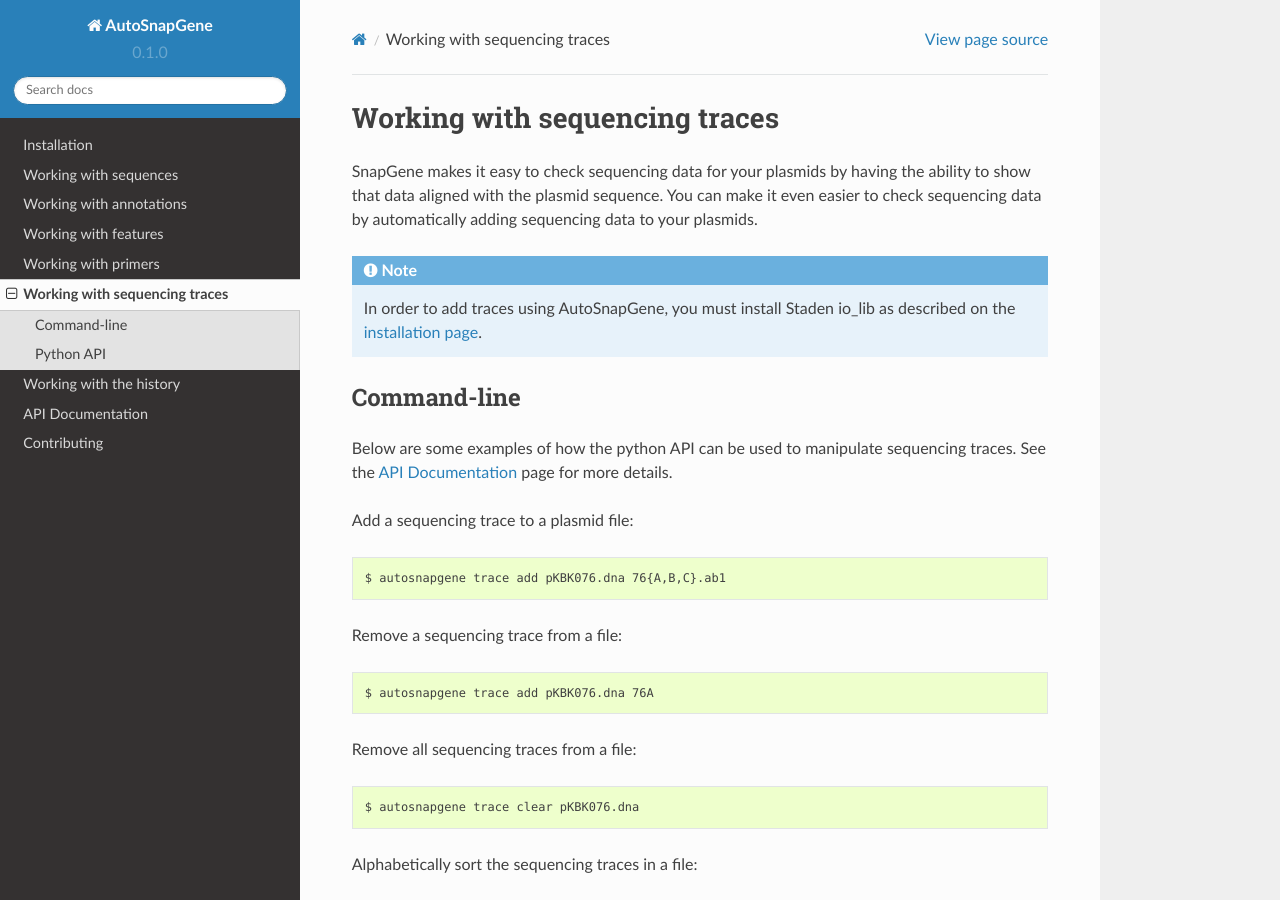
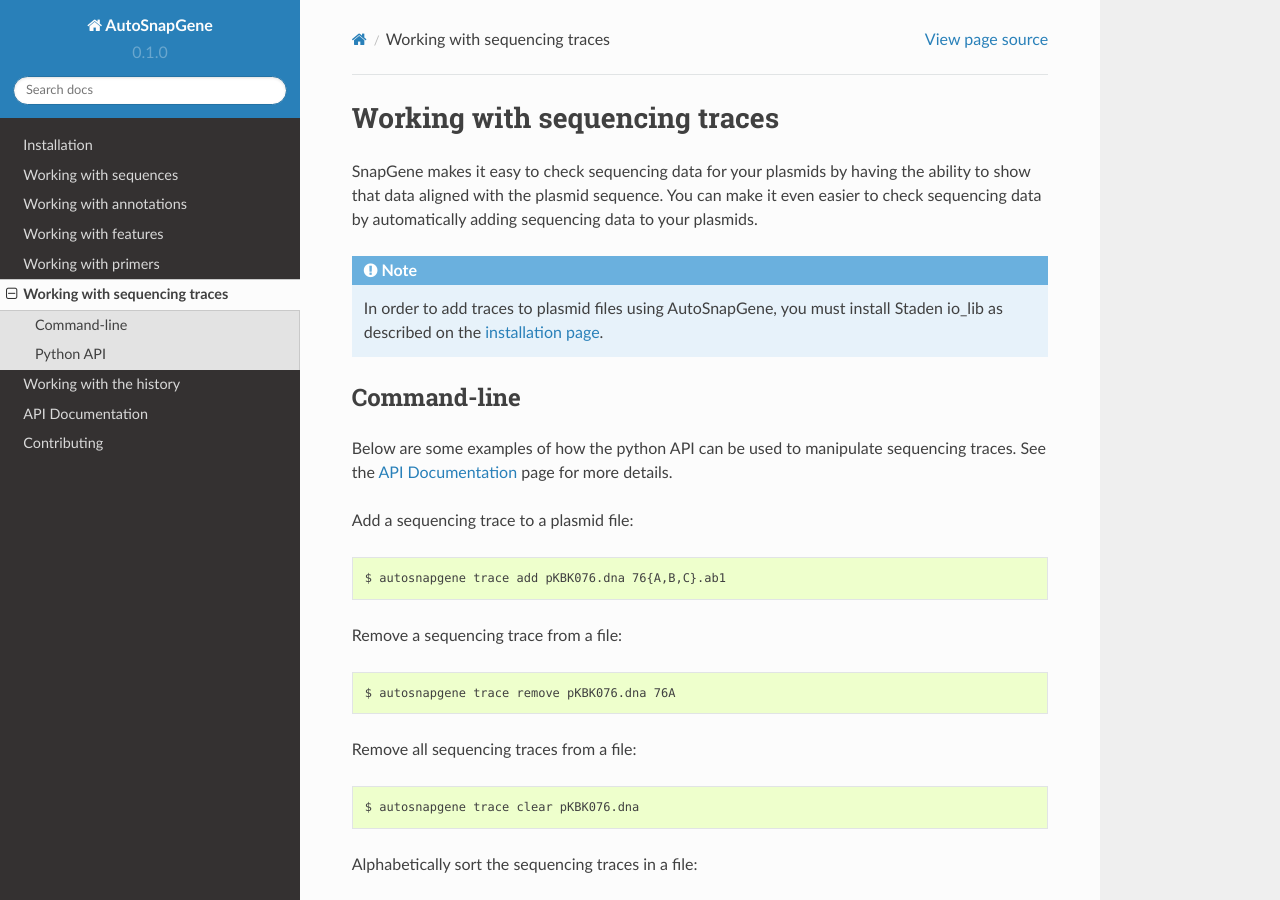
Before and after one commit to kalekundert/autosnapgene, a Sphinx documentation site: the page built from docs/traces.rst, in a window 1280 px wide and 900 px high. Built offline with Sphinx 7.4.7 and the Read the Docs theme 2.0.0, drawn with Linux system fonts in a browser that asks for light colours.

Commit message:
Fix typos.

```diff
--- a/docs/installation.rst
+++ b/docs/installation.rst
@@ -29,7 +29,7 @@
 
 Arch (via AUR)::
 
-   $ https://aur.archlinux.org/staden-io_lib.git
+   $ git clone https://aur.archlinux.org/staden-io_lib.git
    $ cd staden-io_lib
    $ less PKGBUILD
    $ makepkg -si
--- a/docs/traces.rst
+++ b/docs/traces.rst
@@ -9,8 +9,8 @@
 
 .. note::
 
-   In order to add traces using AutoSnapGene, you must install Staden io_lib as
-   described on the :doc:`installation page <installation>`.
+   In order to add traces to plasmid files using AutoSnapGene, you must install
+   Staden io_lib as described on the :doc:`installation page <installation>`.
 
 Command-line
 ============
@@ -23,7 +23,7 @@
 
 Remove a sequencing trace from a file::
 
-   $ autosnapgene trace add pKBK076.dna 76A
+   $ autosnapgene trace remove pKBK076.dna 76A
 
 Remove all sequencing traces from a file::
 
```
